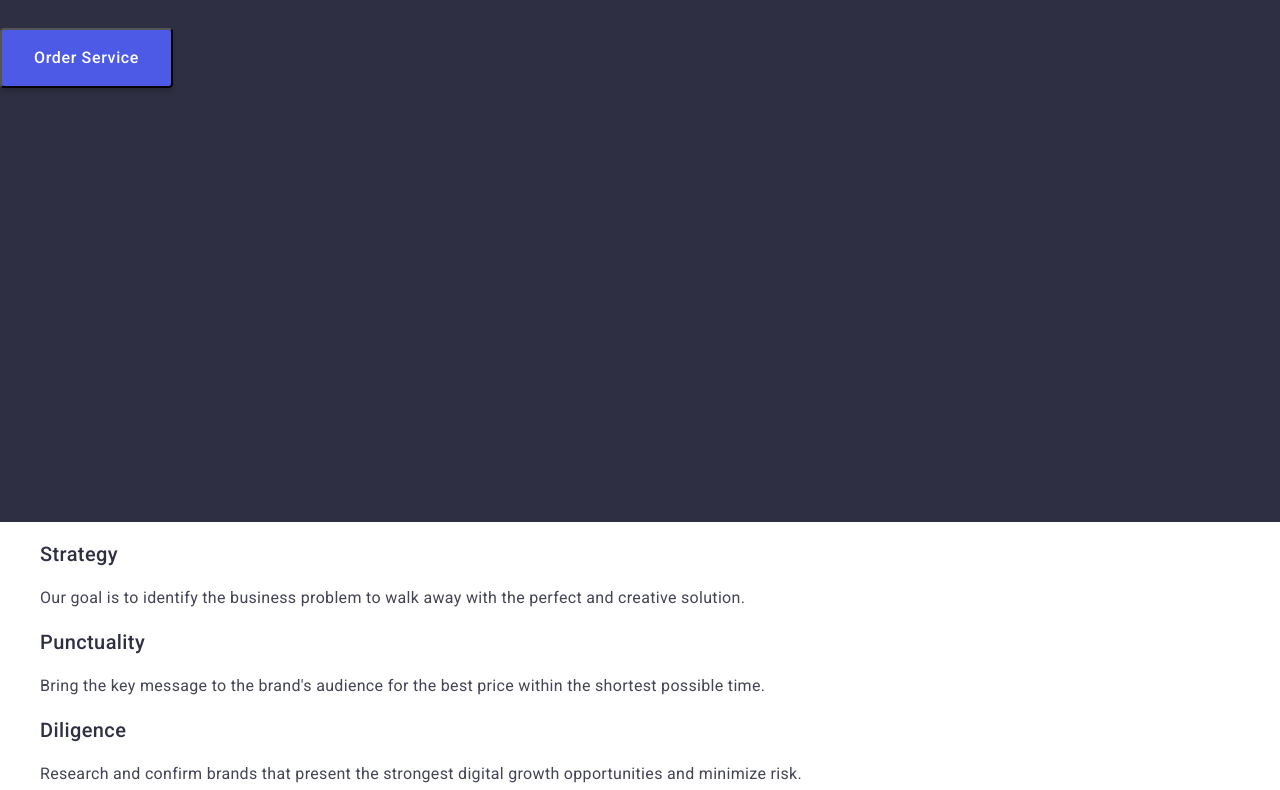
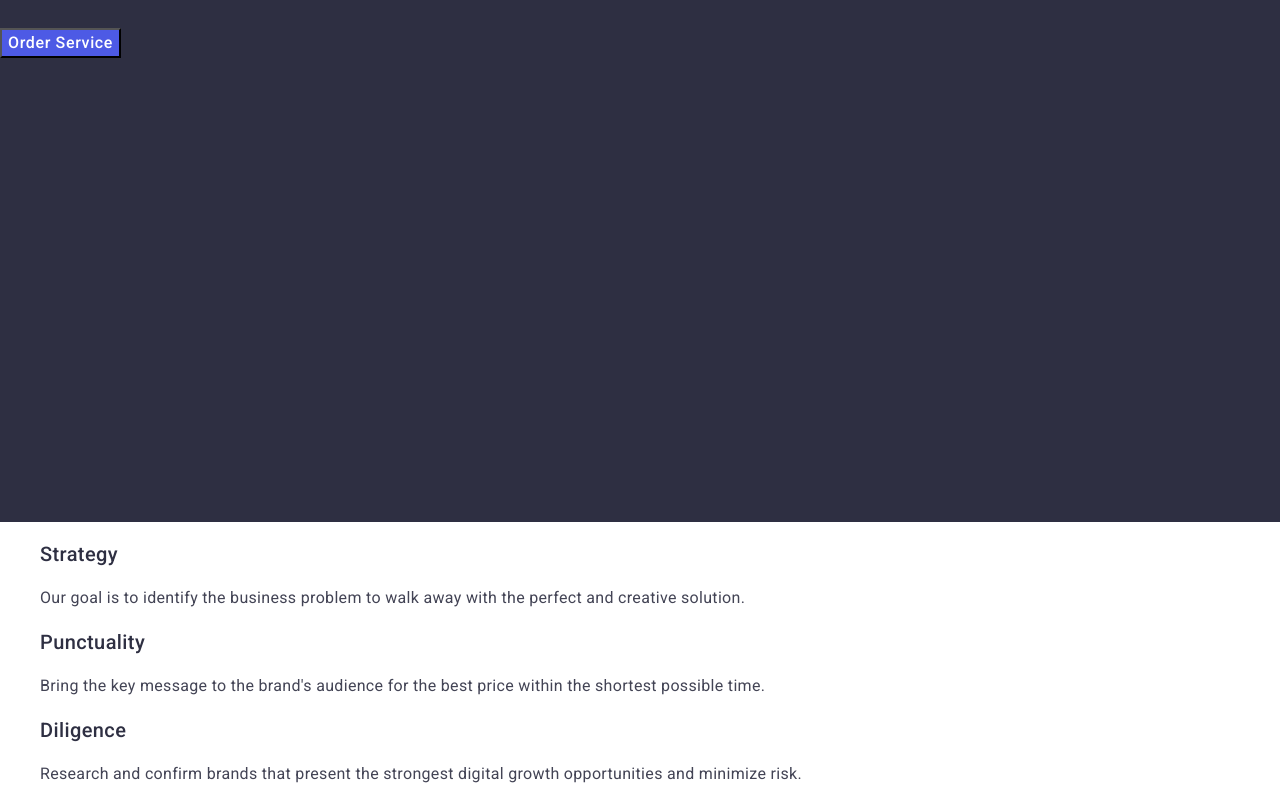
Before and after one commit to VolodymyrVasyliev/goit-markup-hw-02, a plain HTML site: page index.html in a window 1280 px wide. Shown: the part 298-1088 px from the top of the page. Drawn offline with nearby package versions, Linux system fonts and the light colour scheme.

Commit message:
box-shadow off

```diff
--- a/css/styles.css
+++ b/css/styles.css
@@ -71,16 +71,12 @@ body {
   letter-spacing: 0.02em;
 }
 .button {
-  padding: 16px 32px;
-  gap: 10px;
-  border-radius: 4px;
   background: #4d5ae5;
-  box-shadow: 0px 4px 4px 0px rgba(0, 0, 0, 0.15);
   color: #fff;
   font-size: 16px;
   font-weight: 500;
-  line-height: 24px;
-  letter-spacing: 0.64px;
+  line-height: 1.5;
+  letter-spacing: 0.04em;
   cursor: pointer;
 }
 .button:hover {
```
